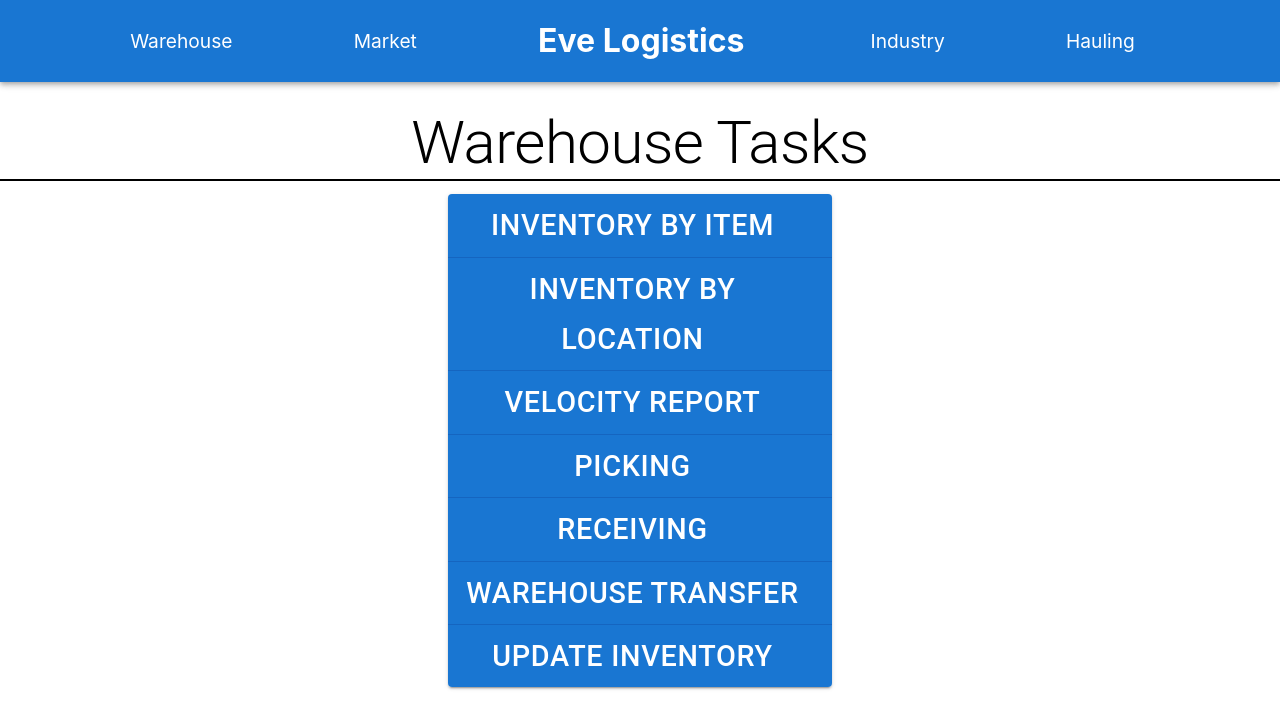
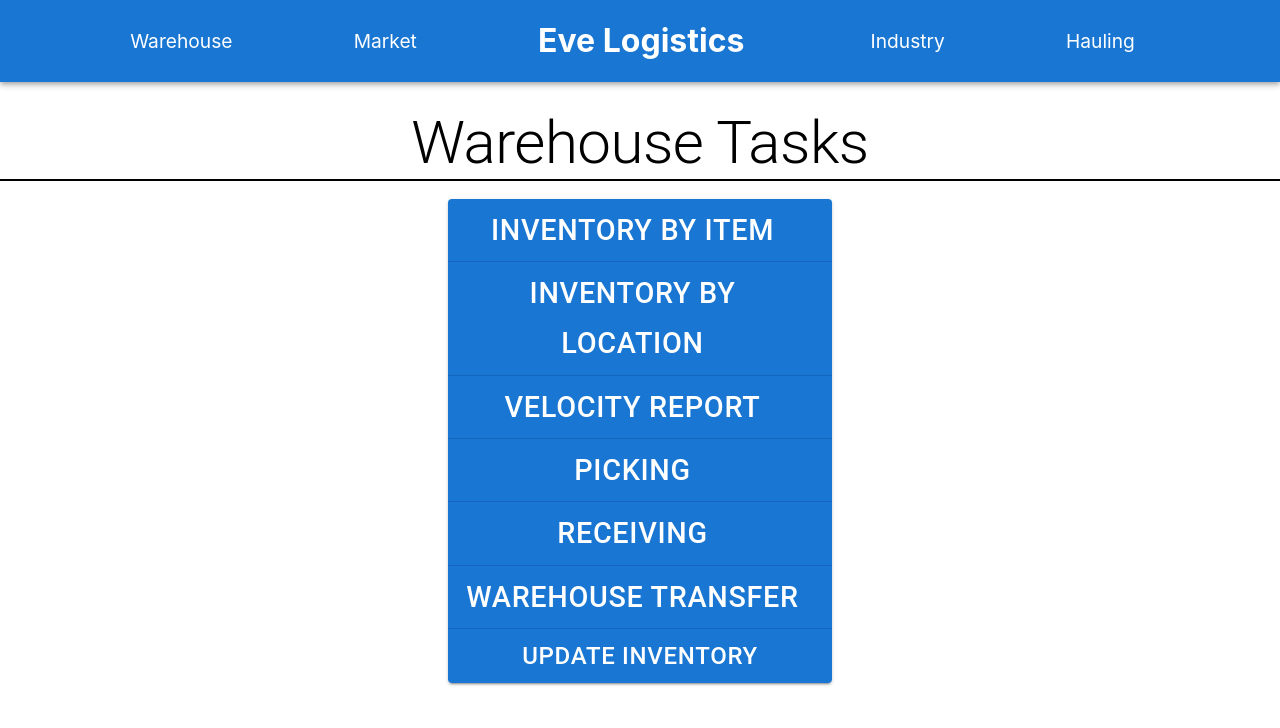
Before and after one commit to Revivedaniel/EveLogistics-Frontend, a React (Create React App) app in the folder eve-logistics-frontend/: page /warehouse in a window 1280 px wide. Shown: the top 728 px of the page. Built offline with nearby package versions, Linux system fonts and the light colour scheme.

Commit message:
Started making GenericTasks more dynamic

```diff
--- a/eve-logistics-frontend/src/general/GenericTasks.tsx
+++ b/eve-logistics-frontend/src/general/GenericTasks.tsx
@@ -3,6 +3,7 @@ import { Box } from "@mui/system";
 import { Link } from "react-router-dom";
 import css from './GenericTasks.module.css';
 
+// TODO: Continue to make the special buttons behavior more dynamic
 
 export default function GenericTasks(props: genericTasksProps) {
   return (
@@ -17,6 +18,8 @@ export default function GenericTasks(props: genericTasksProps) {
         variant="contained"
       >
         {props.buttons.map((button, i) => <Button key={i}><Link to={`${button.to}`} className={css.link}>{button.title}</Link></Button>)}
+        {!props.specialButtons ? null :
+        props.specialButtons.map((button, i) => <Button key={i}>{button.title}</Button>)}
       </ButtonGroup>
     </Box>: null}
     </>
@@ -31,4 +34,5 @@ interface button {
 interface genericTasksProps {
   heading: string;
   buttons?: button[];
+  specialButtons?: button[];
 }
--- a/eve-logistics-frontend/src/warehouse/Warehouse.tsx
+++ b/eve-logistics-frontend/src/warehouse/Warehouse.tsx
@@ -24,13 +24,16 @@ const buttons = [
   {
     to: "warehouse-transfer",
     title: "Warehouse Transfer"
-  },
+  }
+];
+
+const specialButtons = [
   {
     to: "update-inventory",
     title: "Update Inventory"
-  },
-];
+  }
+]
 
 export default function Warehouse() {
-    return <GenericTasks heading="Warehouse Tasks" buttons={buttons}/>
+    return <GenericTasks heading="Warehouse Tasks" buttons={buttons} specialButtons={specialButtons} />
 }
```
